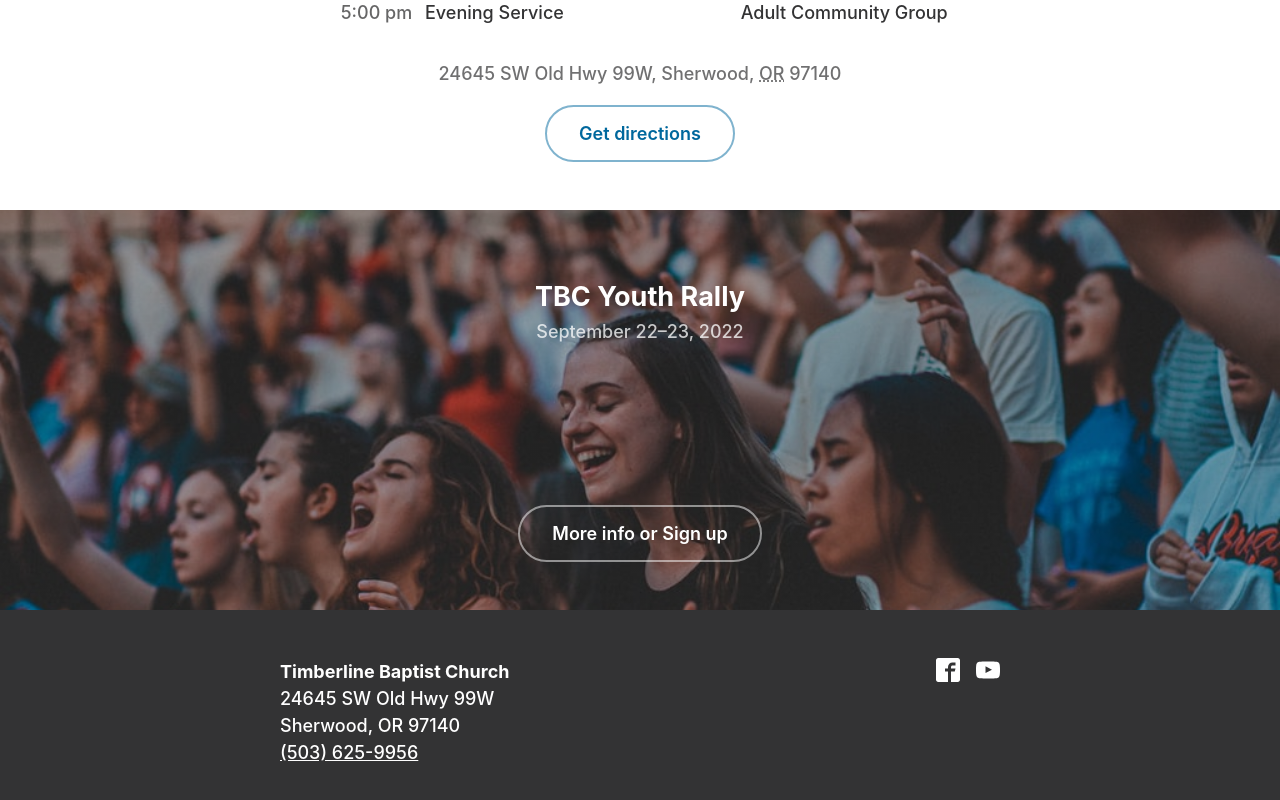
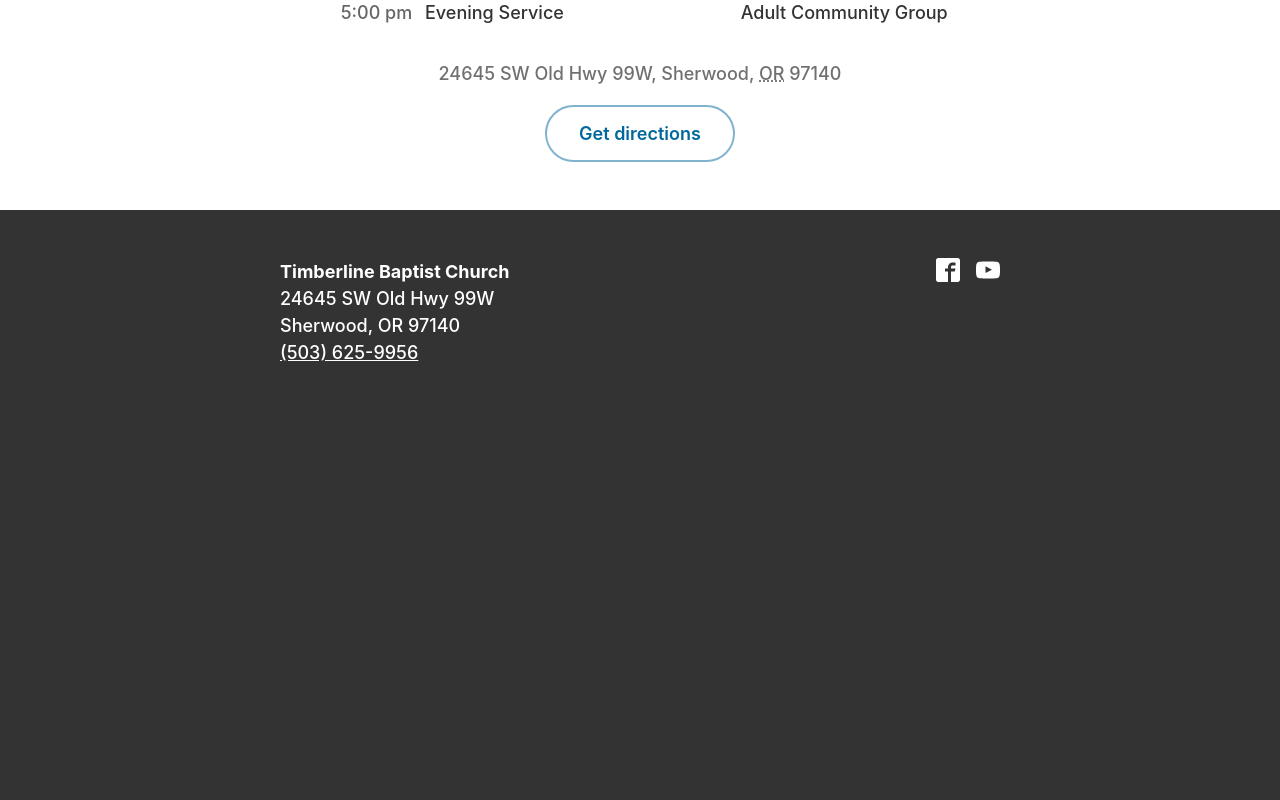
Before and after one commit to jonsuh/timberline-baptist, a React (Create React App) app: page / in a window 1280 px wide. Shown: the part 811-1611 px from the top of the page. After the commit the page ends 1225 px from the top, so only its background shows below. Built offline with nearby package versions, Linux system fonts and the light colour scheme.

Commit message:
Remove Youth Rally.

```diff
--- a/src/App.js
+++ b/src/App.js
@@ -3,7 +3,6 @@ import { css, cx } from "@emotion/css"
 
 import hero from "./assets/hero.jpg"
 import headerLogo from "./assets/header-logo.png"
-import youthRallyImage from "./assets/youth-rally-image.jpg"
 
 import { ImFacebook2, ImYoutube } from "react-icons/im";
 
@@ -16,7 +15,6 @@ function App() {
           <Main />
         </Hero>
         <Info />
-        <Vbs />
       </main>
       <Footer />
     </>
@@ -214,53 +212,6 @@ function Info() {
   )
 }
 
-const YOUTH_RALLY_STYLES = css`
-  background: linear-gradient(rgba(0,0,0,0.4), rgba(0,0,0,0.3)), url(${youthRallyImage});
-  background-position: center;
-  background-repeat: no-repeat;
-  background-size: cover;
-  min-height: 25rem;
-
-  display: flex;
-  flex-direction: column;
-  justify-content: space-between;
-
-  .section {
-    text-align: center;
-  }
-
-  .section--top {
-    h2 {
-      margin-bottom: 0.5rem;
-    }
-
-    span {
-      opacity: 0.75;
-      display: block;
-    }
-  }
-
-  .section--bottom a {
-    display: inline-flex;
-  }
-`
-function Vbs() {
-  return (
-    <section className={YOUTH_RALLY_STYLES}>
-      <div className="section section--top">
-        <h2>TBC Youth Rally</h2>
-        <span>September 22–23, 2022</span>
-      </div>
-      <div className="section section--bottom">
-        <ExternalLink
-          href="https://timberlinebaptist.churchcenter.com/registrations/events/1354843"
-          className="link d--if"
-        >More info or Sign up</ExternalLink>
-      </div>
-    </section>
-  )
-}
-
 const FOOTER_STYLES = css`
   color: var(--white);
   background-color: var(--gray);
```
Also changed, not shown: src/assets/youth-rally-image.jpg (deleted).
